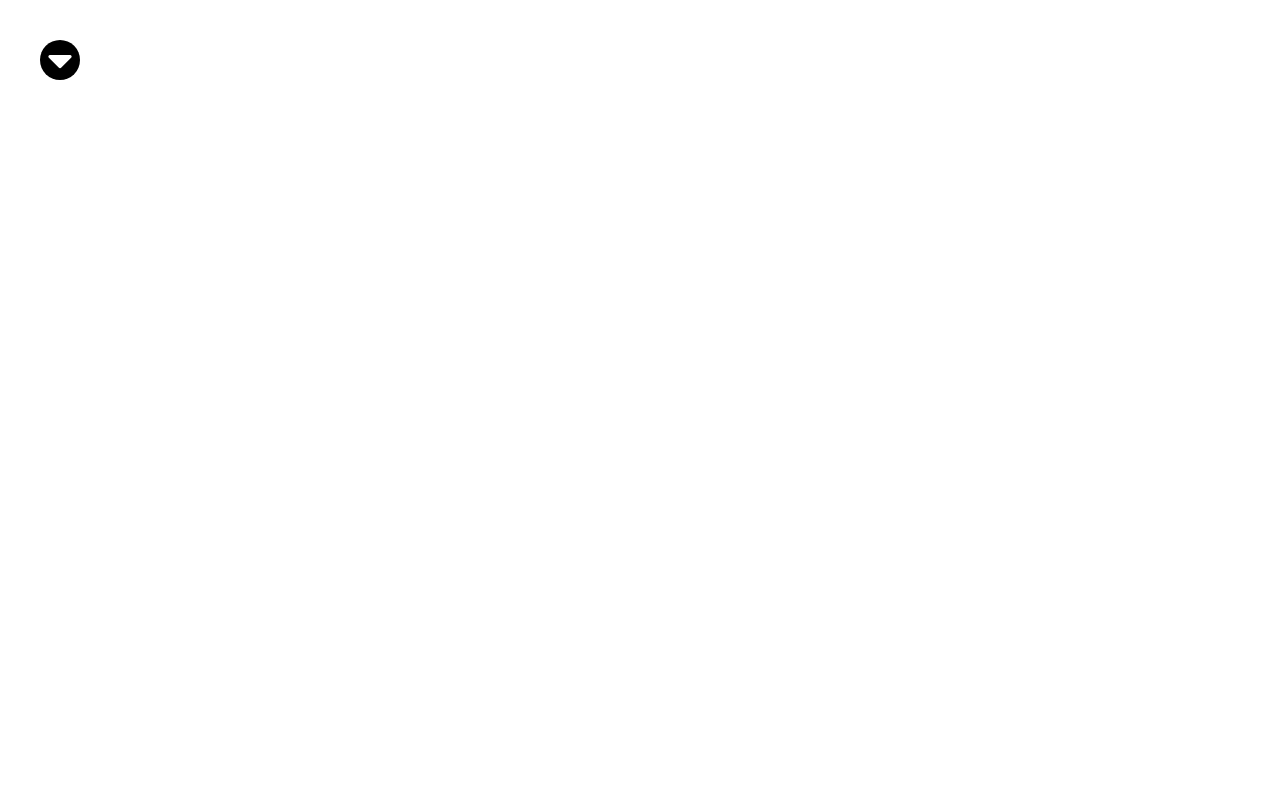
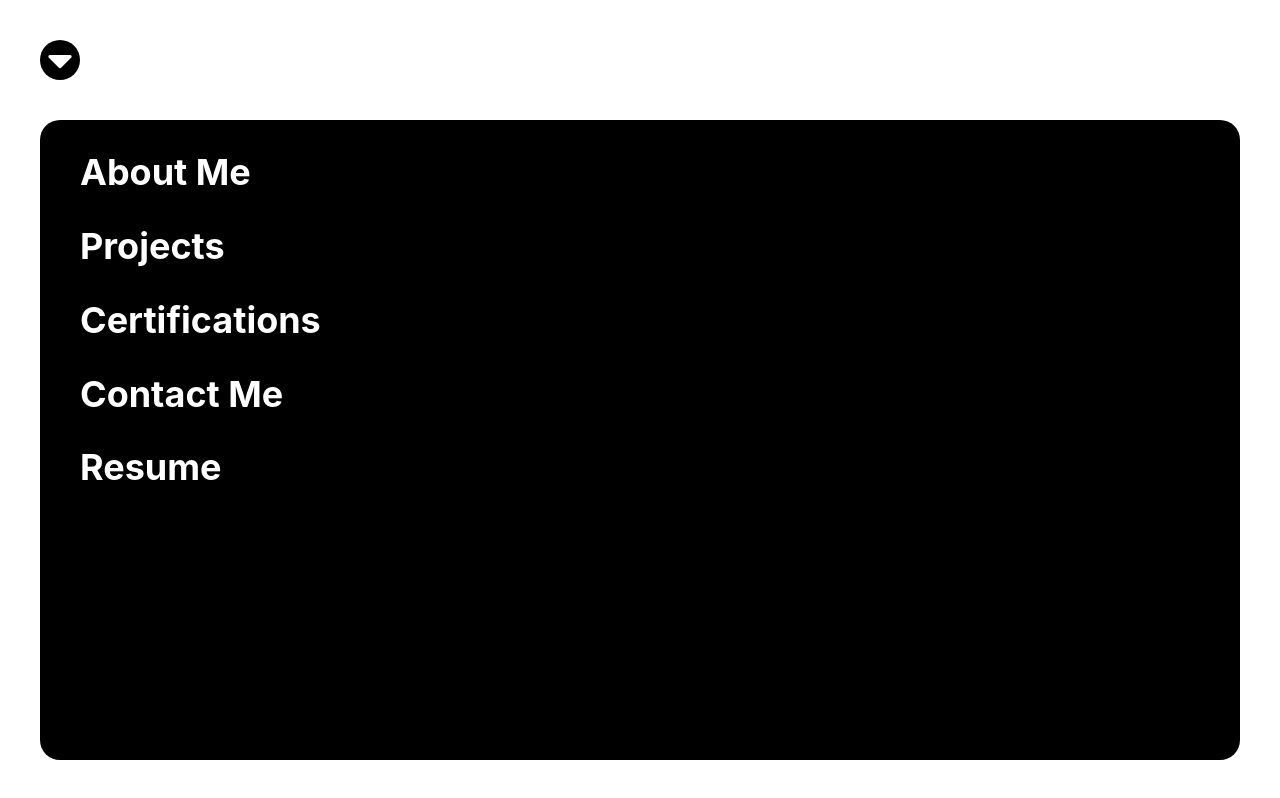
Before and after one commit to RokoVarano/portfolio-modern, a Next.js app: page / in a window 1280 px wide. Built offline with nearby package versions, Linux system fonts and the light colour scheme.

Commit message:
Add Menu

```diff
--- a/components/PhoneMenu.tsx
+++ b/components/PhoneMenu.tsx
@@ -1,16 +1,32 @@
-import React from 'react';
+import React, { useEffect, useRef } from 'react';
+import { useSelector } from 'react-redux';
+import { RootState } from '../redux/configuratestore';
+import cssClass from './phoneMenu.module.scss';
+import { appear, disappear, hideInLeft, showfromLeft } from './tricks';
 
-type Props = {}
+const PhoneMenu = () => {
+    const menu = useSelector((state: RootState) => state.ui.menu);
+    const menuRef = useRef<HTMLUListElement>(null);
 
-const PhoneMenu = (props: Props) => {
+    useEffect(()=>{
+        if (menu) {
+            appear(menuRef);
+            showfromLeft(menuRef);
+        };
+        if (!menu) {
+            disappear(menuRef);
+            hideInLeft(menuRef);
+        };
+    }, [menu])
+
   return (
-    <ul className=''>
-        <li>About Me</li>
-        <li>Projects</li>
-        <li>Certifications</li>
-        {/* <li>Referrals</li> */}
-        <li>Contact Me</li>
-        <li>Resume</li>
+    <ul className={cssClass.phonemenu} ref={menuRef}>
+        <li><h2>About Me</h2></li>
+        <li><h2>Projects</h2></li>
+        <li><h2>Certifications</h2></li>
+        {/* Referrals */}
+        <li><h2>Contact Me</h2></li>
+        <li><h2>Resume</h2></li>
     </ul>
   )
 }
--- /dev/null
+++ b/components/phoneMenu.module.scss
@@ -0,0 +1,24 @@
+@import '../styles/variables.scss';
+
+.phonemenu {
+    background-color: $bg-item-color1;
+    color: $font-item-color1;
+    list-style: none;
+
+    position: absolute;
+
+    top: 15vh;
+    left: 5vh;
+    right: 5vh;
+    bottom: 5vh;
+
+    background-color: $bg-item-color1;
+    color: $font-item-color1;
+
+    border-radius: 2.5vh;
+    transition: opacity 0.2s, right 0.2s;
+    z-index: 2;
+
+    margin: 0;
+    padding: 0 5vh;
+}
--- a/components/tricks.module.scss
+++ b/components/tricks.module.scss
@@ -5,3 +5,7 @@
 .dissapear {
     opacity: 0;
 }
+
+.hideinleft {
+    right: 100%;
+}
--- a/components/tricks.tsx
+++ b/components/tricks.tsx
@@ -13,3 +13,11 @@ export const disappear = (ref: React.RefObject<HTMLElement>) => {
         ref.current?.classList.remove(cssClass.dissapear)
     }, 200);
 }
+
+export const hideInLeft = (ref: React.RefObject<HTMLElement>) => {
+    ref.current?.classList.remove(cssClass.hideinleft)
+}
+
+export const showfromLeft = (ref: React.RefObject<HTMLElement>) => {
+    ref.current?.classList.add(cssClass.hideinleft)
+}
--- a/pages/index.tsx
+++ b/pages/index.tsx
@@ -1,5 +1,6 @@
 import type { NextPage } from 'next'
 import BlurryBG from '../components/BlurryBG'
+import PhoneMenu from '../components/PhoneMenu'
 import PhoneMenuButton from '../components/PhoneMenuButton'
 
 const Home: NextPage = () => {
@@ -7,6 +8,7 @@ const Home: NextPage = () => {
     <div className="indexcontainer">
       <PhoneMenuButton/>
       <BlurryBG/>
+      <PhoneMenu/>
     </div>
   )
 }
--- a/styles/globals.scss
+++ b/styles/globals.scss
@@ -6,6 +6,7 @@ body {
   padding: 0;
   margin: 0;
   color: $font-color1;
+  font-size: 3vh;
   font-family: -apple-system, BlinkMacSystemFont, Segoe UI, Roboto, Oxygen,
     Ubuntu, Cantarell, Fira Sans, Droid Sans, Helvetica Neue, sans-serif;
 }
```
Also changed, not shown: components/phoneMenu.scss (deleted, +0 -9 lines).
